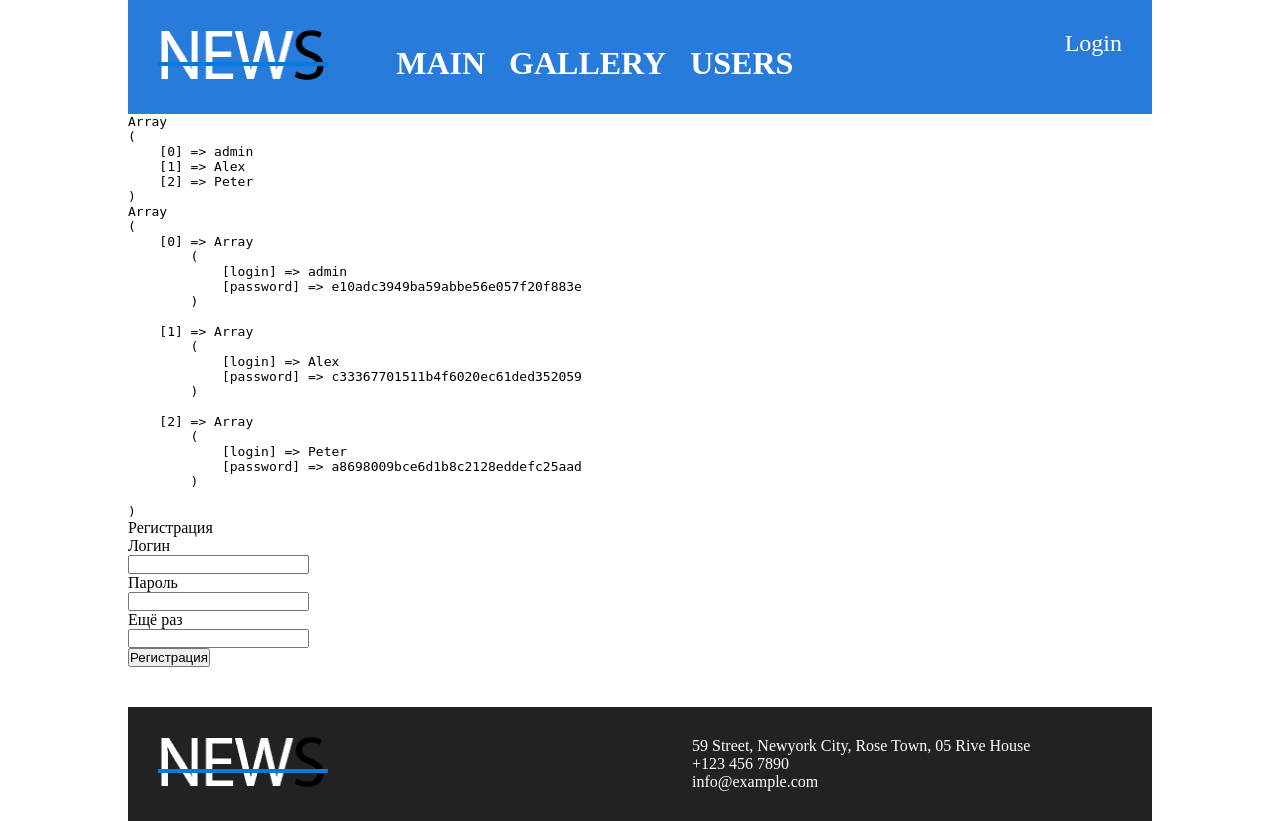
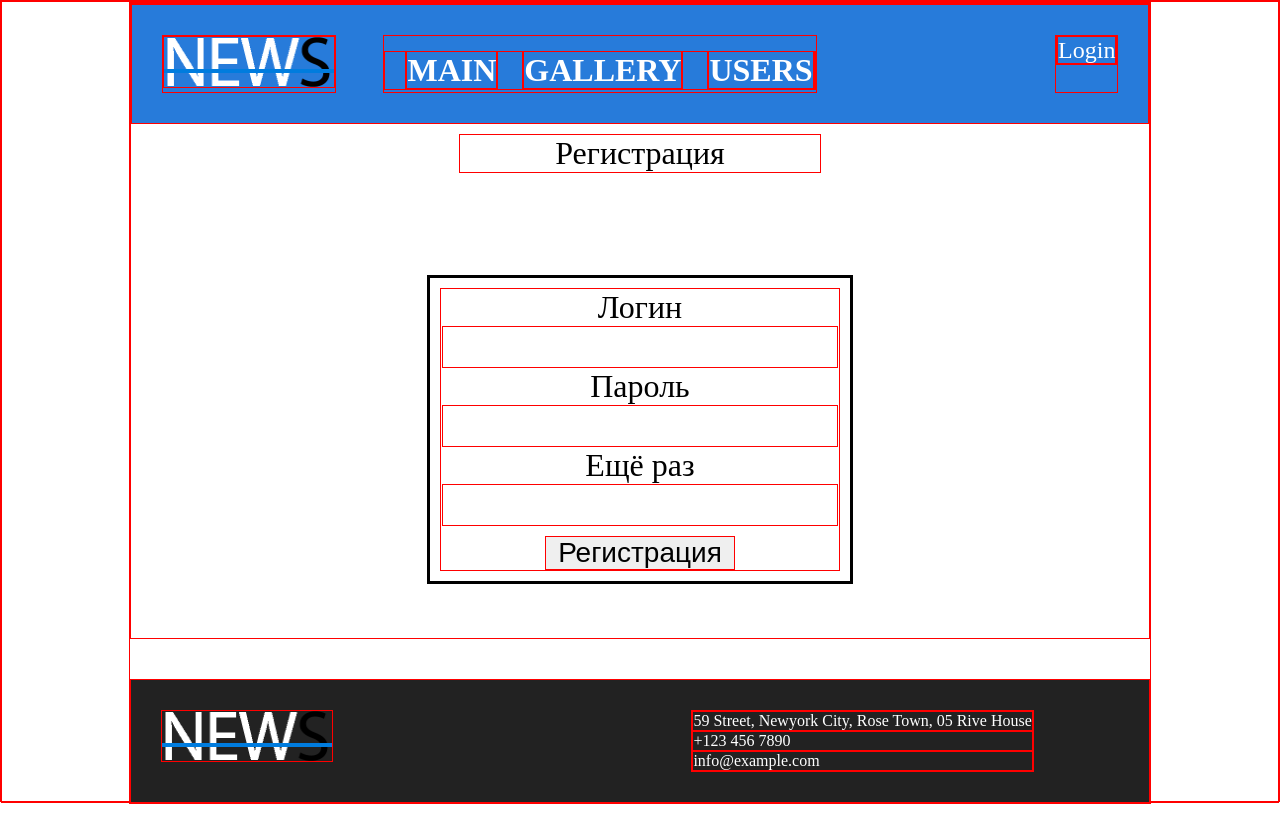
Before and after one commit to Renat-Bedritsky/DB_2, a PHP site: page /articles/registration.php in a window 1280 px wide. Run offline with PHP 8.4, Linux system fonts and the light colour scheme.

Commit message:
Update_9

```diff
--- a/articles/Users.php
+++ b/articles/Users.php
@@ -7,10 +7,13 @@ class Users {
     protected $file = 'F:/server/xampp/htdocs/articles/users.json';
     public $data = [];
 
+
+    // Функция для получения всех логинов
     function allUser() {
         if(file_exists($this->file)){
             $this->data = json_decode(file_get_contents($this->file), true);
             $allLogin = [];
+
             foreach ($this->data as $user) {
                 array_push($allLogin, $user['login']);
             }
@@ -18,6 +21,8 @@ class Users {
         }
     }
 
+
+    // Функция для получения всех логинов и паролей (для авторизации)
     public function __construct() {
         if(file_exists($this->file)){
             $this->data = json_decode(file_get_contents($this->file), true);
@@ -25,8 +30,11 @@ class Users {
         }
     }
 
+
+    // Функция для проверки логина и пароля (для авторизации)
     function autorization($login, $password) {
         $listUsers = $this->__construct();
+
         foreach($listUsers as $userOne) {
             if ($login == $userOne['login'] && $password == $userOne['password']) {
                 return 'autorizationON';
@@ -34,9 +42,25 @@ class Users {
         }
     }
 
+
+    // Функция для проверки существования логина (для регистрации)
+    function checkLogin($login) {
+        $allUsers = $this->allUser();
+
+        foreach ($allUsers as $user) {
+            if ($user == $login) {
+                return 'User exist';
+            }
+        }
+        return 'User not exist';
+    }
+
+
+    // Функция для сверки COOKIE с существующими пользователями
     function CheckCookieLogin() {
         $listUsers = $this->__construct();
-        $author_id = 1;
+        $author_id = 1;               // ID автора
+
         foreach($listUsers as $userOne) {
             if ($_COOKIE['login'] == md5($userOne['login'])) {
                 $userData = ['login' => $userOne['login'], 'author_id' => $author_id];
@@ -45,4 +69,11 @@ class Users {
             else $author_id += 1;
         }
     }
+
+    function registrationUser($login, $password) {
+        $json = '"login":"'.$login.'",'.'"password":"'.$password.'"';
+        $file = fopen('users.json','a+');
+        fwrite($file, $json);
+        fclose($file);
+    }
 }
--- a/articles/header.php
+++ b/articles/header.php
@@ -8,6 +8,9 @@
     <title>News</title>
     <link rel="stylesheet" href="style.css">
     <style>
+        * {
+            border: 1px solid red;
+        }
         table {
             width: 100%;
             border-collapse: collapse;
@@ -32,7 +35,8 @@
             padding: 0 5px;
         }
 
-        .autorization {
+        .autorization,
+        .registration {
             border: 3px solid black;
             padding: 10px;
             width: 400px;
@@ -42,20 +46,24 @@
         }
 
         .autorization_title,
-        .autorization_error {
+        .autorization_error,
+        .registration_title,
+        .registration_error {
             font-size: 32px;
             width: 360px;
             text-align: center;
             margin: 10px auto 0 auto;
         }
 
-        .autorization input {
+        .autorization input,
+        .registration input {
             width: 99%;
             height: 40px;
             font-size: 32px;
         }
 
-        .autorization button {
+        .autorization button,
+        .registration button {
             margin-top: 10px;
             width: 190px;
             font-size: 28px;
--- a/articles/registration.php
+++ b/articles/registration.php
@@ -3,6 +3,7 @@
 require_once './header.php';
 
 $users = new Users();
+$usersLogin = $users->allUser();
 
 if (isset($_POST['enter'])) {
     if ($_POST['password_1'] != $_POST['password_2']) {
@@ -10,17 +11,20 @@ if (isset($_POST['enter'])) {
         echo '<div class="registration_error">Пароли не совпадают</div>';
     }
     else {
-        $allUsers = $users->allUser();
+        $user = $users->checkLogin($_POST['login']);
+        if ($user == 'User exist') {
+            echo '<style>.registration_title {display: none;}</style>';
+            echo '<div class="registration_error">Пользователь существует</div>';
+        }
+        else if ($user == 'User not exist') {
+            $login = $_POST['login'];
+            $password = md5($_POST['password_1']);
+            $users->registrationUser($login, $password);
+            echo '<style>.registration_title {display: none;}</style>';
+            echo '<div class="registration_error">Пользователь зарегистрирован</div>';
+        }
     }
 }
-$allUsers = $users->allUser();
-echo '<pre>';
-print_r($allUsers);
-echo '</pre>';
-$allUsers = $users->__construct();
-echo '<pre>';
-print_r($allUsers);
-echo '</pre>';
 
 ?>
 
@@ -31,11 +35,11 @@ echo '</pre>';
 <div class="registration">
     <form method="POST">
         Логин<br>
-        <input type="text" name="login" value=""><br>
+        <input type="text" name="login" minlength="3" value="" required><br>
         Пароль<br>
-        <input type="text" name="password_1" value=""><br>
+        <input type="password" name="password_1" minlength="5" value="" required><br>
         Ещё раз<br>
-        <input type="text" name="password_2" value=""><br>
+        <input type="password" name="password_2" minlength="5" value="" required><br>
         <button name="enter">Регистрация</button>
     </form>
 </div>
```
Also changed, not shown: articles/detail.php (+9 -3 lines).
